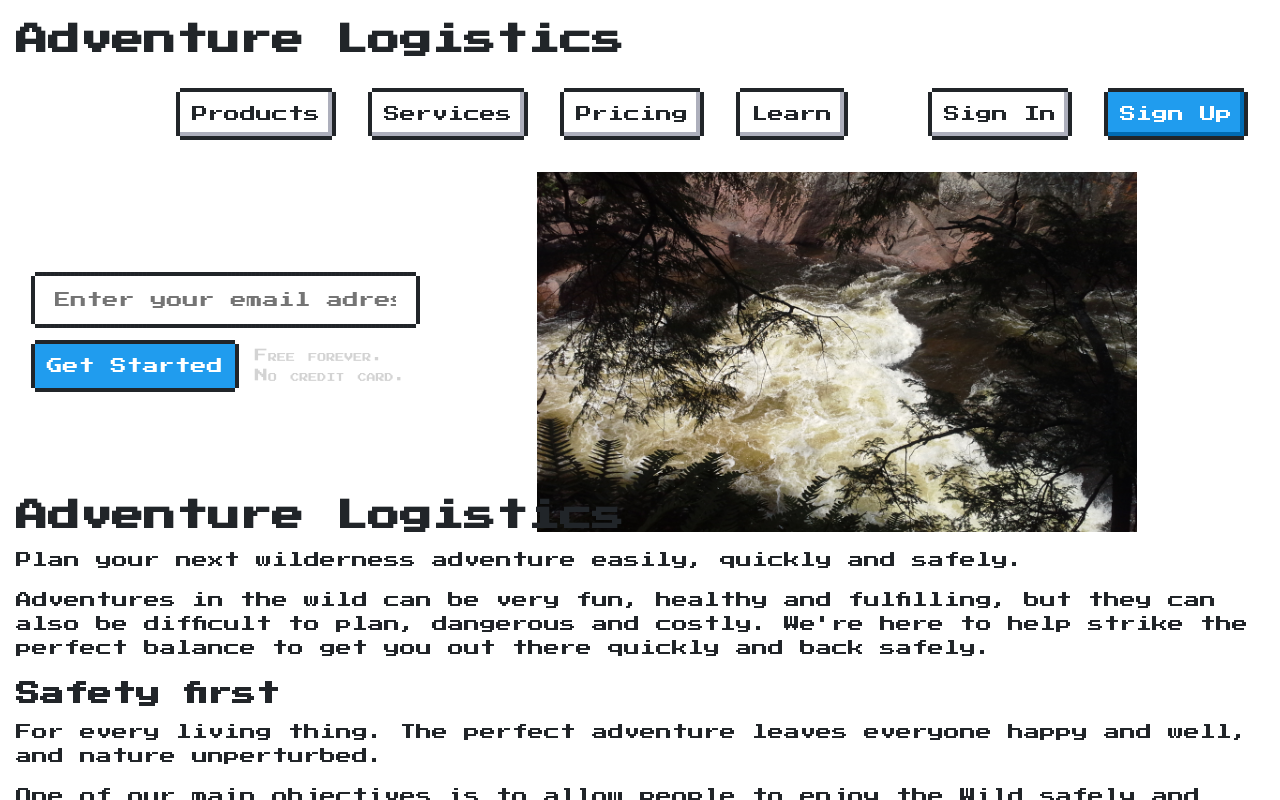
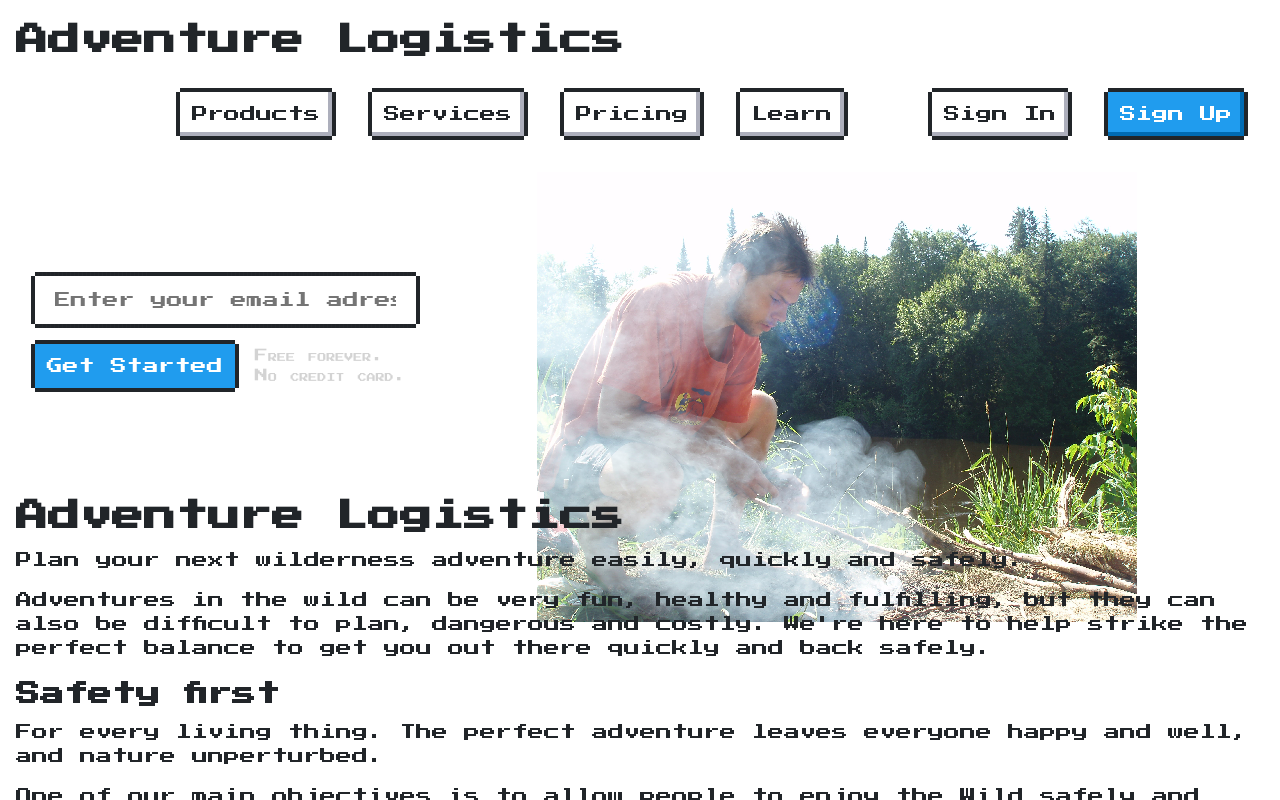
Before and after one commit to shawninder/adventure-logistics, a Next.js app: page / in a window 1280 px wide. Shown: the top 800 px of the page. Built offline with nearby package versions, Linux system fonts and the light colour scheme.

Commit message:
Trigger deployment via git push to see if things work now

```diff
--- a/components/teaser.js
+++ b/components/teaser.js
@@ -1,7 +1,7 @@
 export default function Teaser () {
   return (
     <div id='teaser'>
-      <img src='/Rouge-canyon-rapids-from-above.jpg' />
+      <img src='/Shawn-starting-fire.JPG' />
       <style jsx>
         {`
           #teaser {
@@ -12,6 +12,7 @@ export default function Teaser () {
           }
           img {
             width: 100%;
+            image-rendering: pixelated;
           }
         `}
       </style>
```
Also changed, not shown: public/Shawn-starting-fire.JPG (added).
